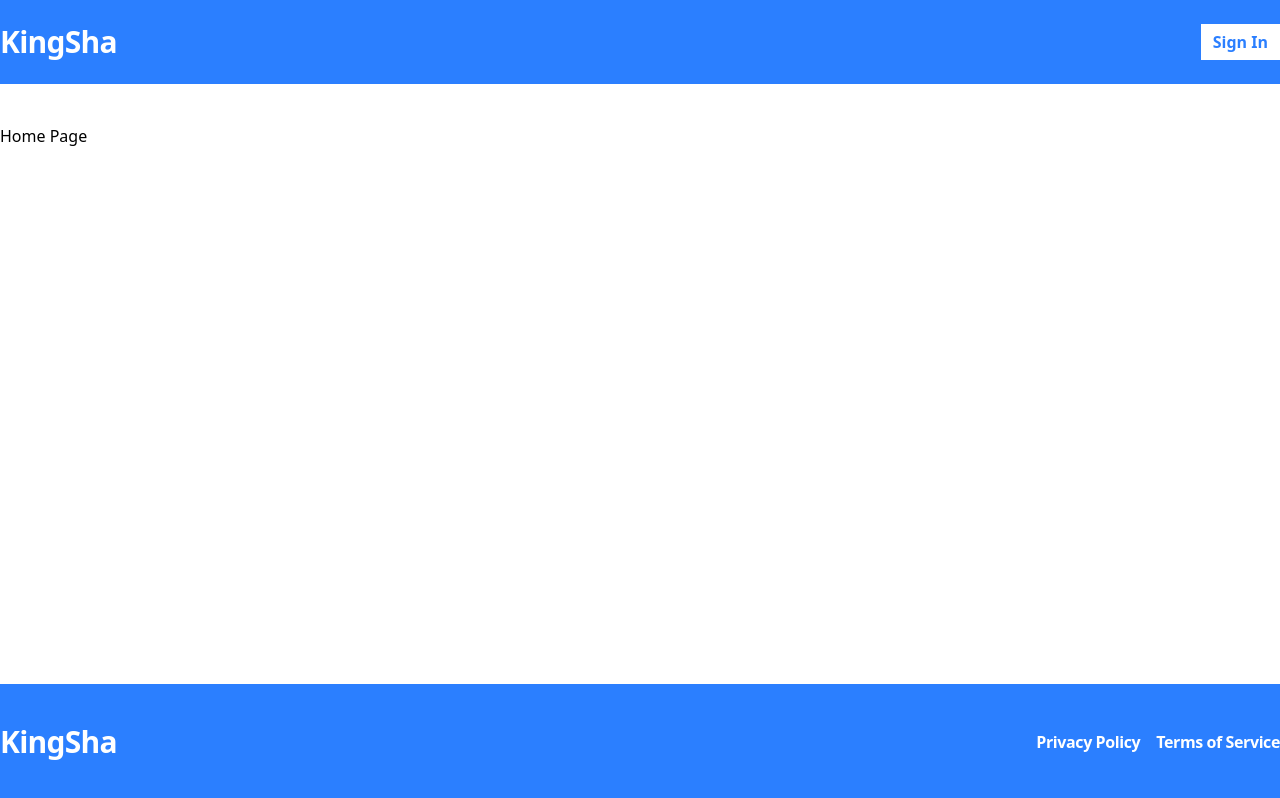
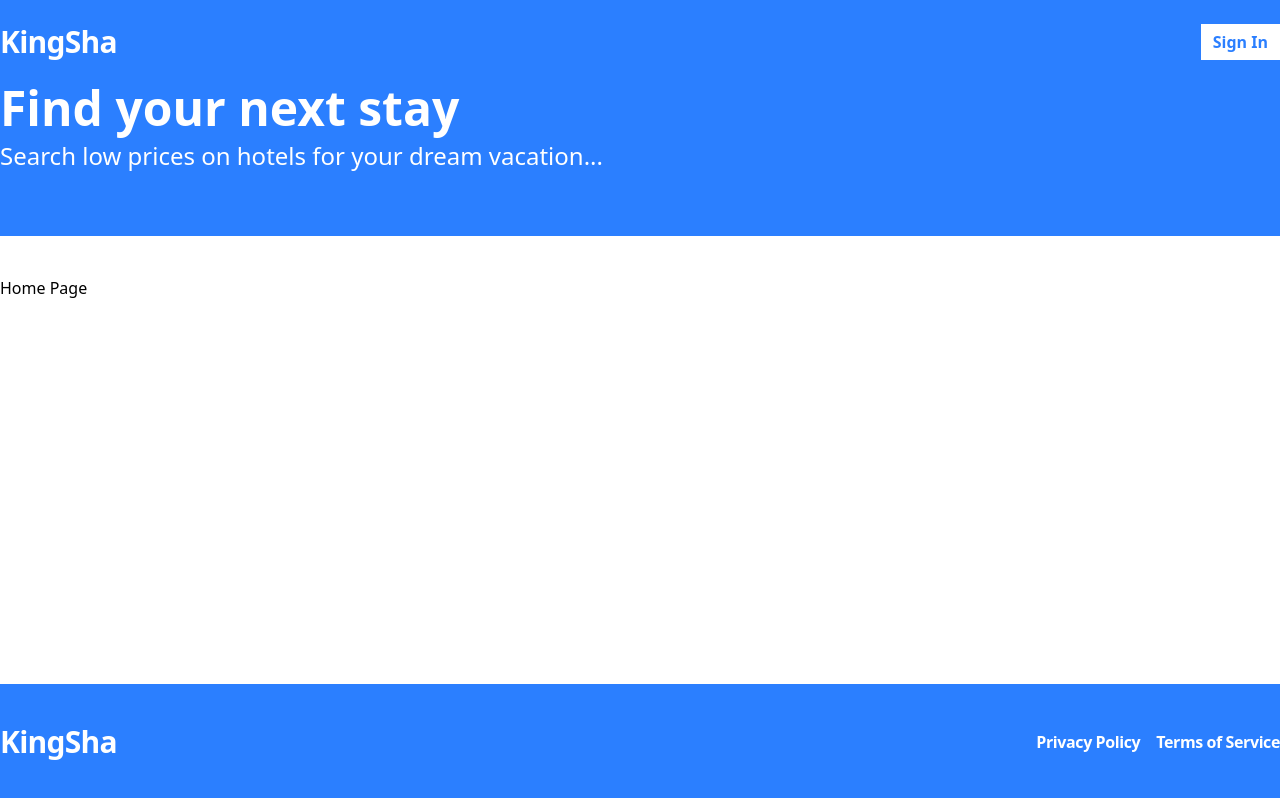
Before and after one commit to asloofdev/KingSha, a React (Vite) app in the folder frontend/: page / in a window 1280 px wide. Built offline with nearby package versions, Linux system fonts and the light colour scheme.

Commit message:
f - added hero tsx

```diff
--- a/frontend/src/Layout.tsx
+++ b/frontend/src/Layout.tsx
@@ -1,5 +1,6 @@
 import Footer from "./components/Footer";
 import Header from "./components/Header"
+import Hero from "./components/Hero";
 
 interface Props{
     children:React.ReactNode;
@@ -10,6 +11,7 @@ const Layout = ({children}:Props) =>{
     return(
         <div className="flex flex-col min-h-screen">
             <Header/>
+            <Hero/>
                 <div className="container mx-auto py-10 flex-1 ">
                     {children}
                 </div>
--- /dev/null
+++ b/frontend/src/components/Hero.tsx
@@ -0,0 +1,17 @@
+
+const Hero =()=>{
+    return(
+        <div className="bg-blue-500 pb-16">
+            <div className="container mx-auto flex flex-col gap-2">
+                <h1 className="text-5xl text-white font-bold">
+                    Find your next stay
+                </h1>
+                <p className="text-2xl text-white">
+                    Search low prices on hotels for your dream vacation...
+                </p>
+            </div>
+        </div>
+    )
+}
+
+export default Hero;
```
